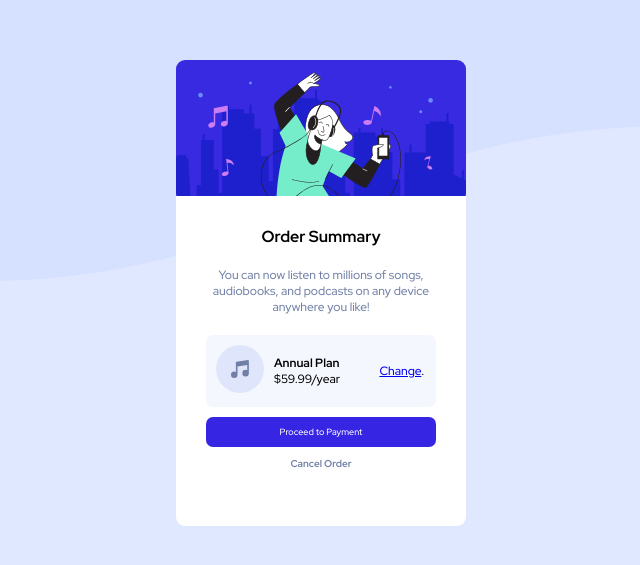
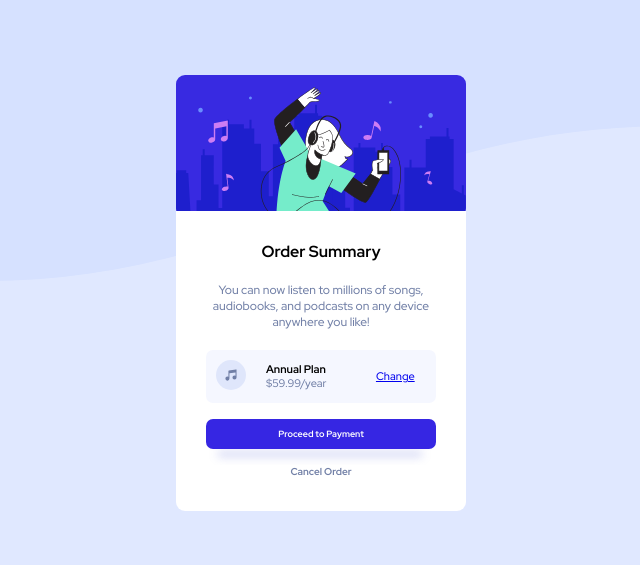
Before and after one commit to JessicaSamtani/OrderSummary_FEMentor, a plain HTML site: page index.html in a window 1280 px wide. Shown: the part 107-672 px from the top of the page, without its empty margins (319-959 px from the left). Drawn offline with Linux system fonts and the light colour scheme.

Commit message:
updated the css a bit

```diff
--- a/index.html
+++ b/index.html
@@ -25,13 +25,13 @@
             <p class="description">You can now listen to millions of songs, audiobooks, and podcasts on any device anywhere you like!</p>
 
             <div class="pricing-plan-wrapper">
-                <div class="music-icon"><i><svg xmlns="http://www.w3.org/2000/svg" width="48" height="48"><g fill="none" fill-rule="evenodd"><circle cx="24" cy="24" r="24" fill="#DFE6FB"/><path fill="#717FA6" fill-rule="nonzero" d="M32.574 15.198a.81.81 0 00-.646-.19L20.581 16.63a.81.81 0 00-.696.803V26.934a3.232 3.232 0 00-1.632-.44A3.257 3.257 0 0015 29.747 3.257 3.257 0 0018.253 33a3.257 3.257 0 003.253-3.253v-8.37l9.726-1.39v5.327a3.232 3.232 0 00-1.631-.441 3.257 3.257 0 00-3.254 3.253 3.257 3.257 0 003.254 3.253 3.257 3.257 0 003.253-3.253V15.81a.81.81 0 00-.28-.613z"/></g></svg></i></div>
+                <div class="music-icon"><img src="icon-music.svg" alt="music-icon"></div>
                 <div class="pricing-plan">
                     <p class="annual-plan">Annual Plan</p>
                     <p class="pricing">$59.99/year</p>
                 </div>
                 <div class="change-link">
-                    <a href="#" target="_blank">Change</a>.
+                    <a href="#" target="_blank">Change</a>
                 </div>
             </div>
 
--- a/order-summary.css
+++ b/order-summary.css
@@ -26,7 +26,7 @@ body {
 .wrapper {
     background-color: white;
     width: 290px;
-    height: 40vh;
+    height: 290px;
     font-family: 'Red Hat Display', sans-serif;
     display: flex;
     flex-direction: column;
@@ -60,16 +60,20 @@ h3 {
     align-self: center;
     align-items: center;
     display: flex;
-    font-size: 12px;
-    gap: 10px;
+    font-size: 11px;
+    gap: 20px;
     padding-top: 10px;
     padding-bottom: 10px;
 }
 
-.music-icon svg {
+.pricing {
+    color: hsl(224, 23%, 55%) ;
+}
+
+.music-icon img {
     padding-left: 10px;
-    font-size: 5px;
-
+    width: 30px;
+    height: 30px;
 }
 
 .annual-plan {
@@ -83,15 +87,18 @@ h3 {
     height: 30px;
     align-items: center;
     align-self: center;
-    margin-top: 10px;
-    margin-bottom: 10px;
+    margin-top: 16px;
+    margin-bottom: 16px;
     background-color: hsl(245, 77%, 52%);
     color: white;
     font-family: 'Red Hat Display', sans-serif;
     border: 0px;
     border-radius: 7px;
     font-size: 9px;
-    font-style: bold;
+    font-weight: bold;
+    box-shadow: -1px 20px 10px -13px rgba(83,97,214,0.39);
+    -webkit-box-shadow: -1px 20px 10px -13px rgba(83,97,214,0.39);
+    -moz-box-shadow: -1px 20px 10px -13px rgba(83,97,214,0.39);
 }
 
 .proceed-to-payment:hover {
@@ -106,7 +113,6 @@ h3 {
     font-size: 10px;
     font-weight: bold;
     color: hsl(224, 23%, 55%);
-    padding-bottom: 20px;
 
 }
 
```
